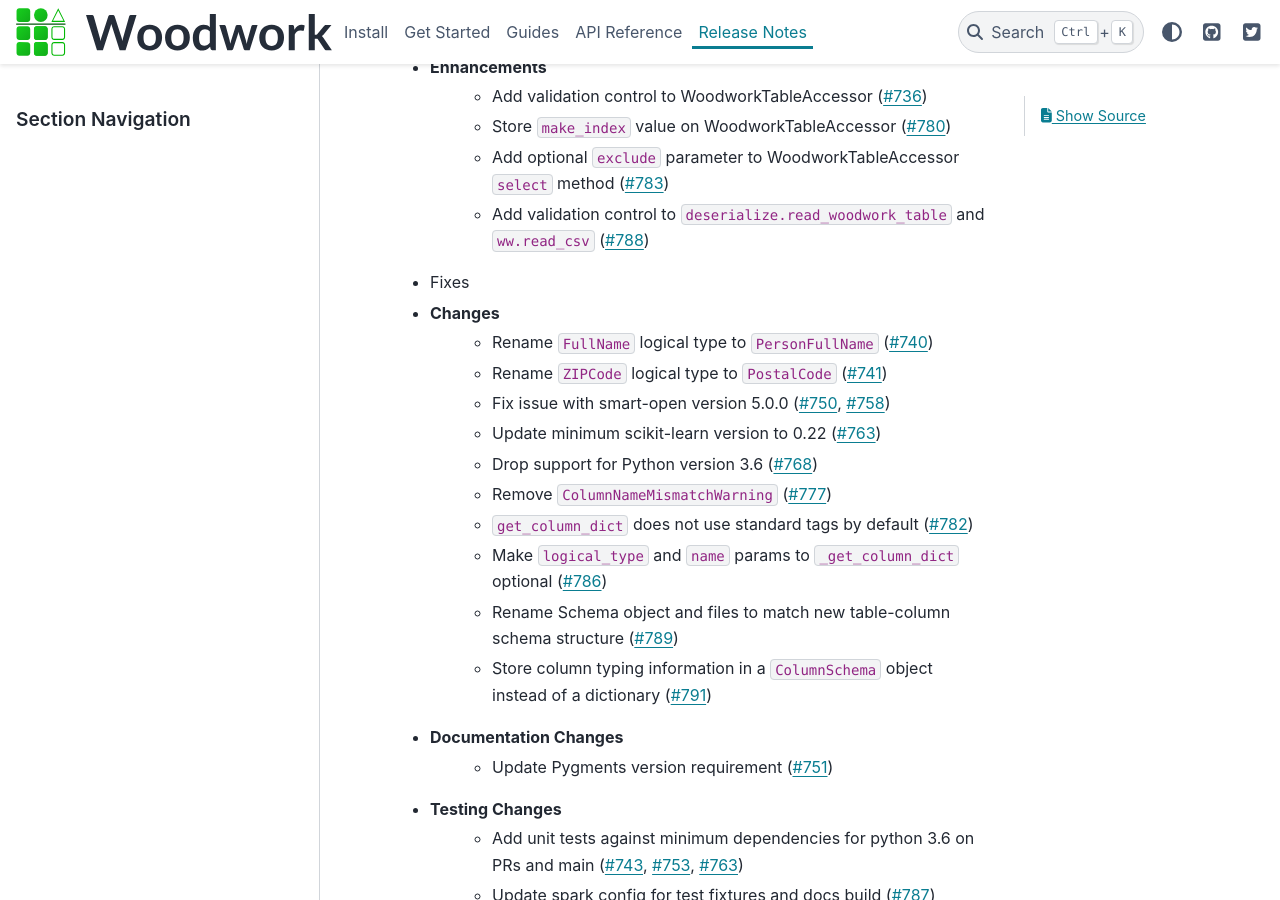
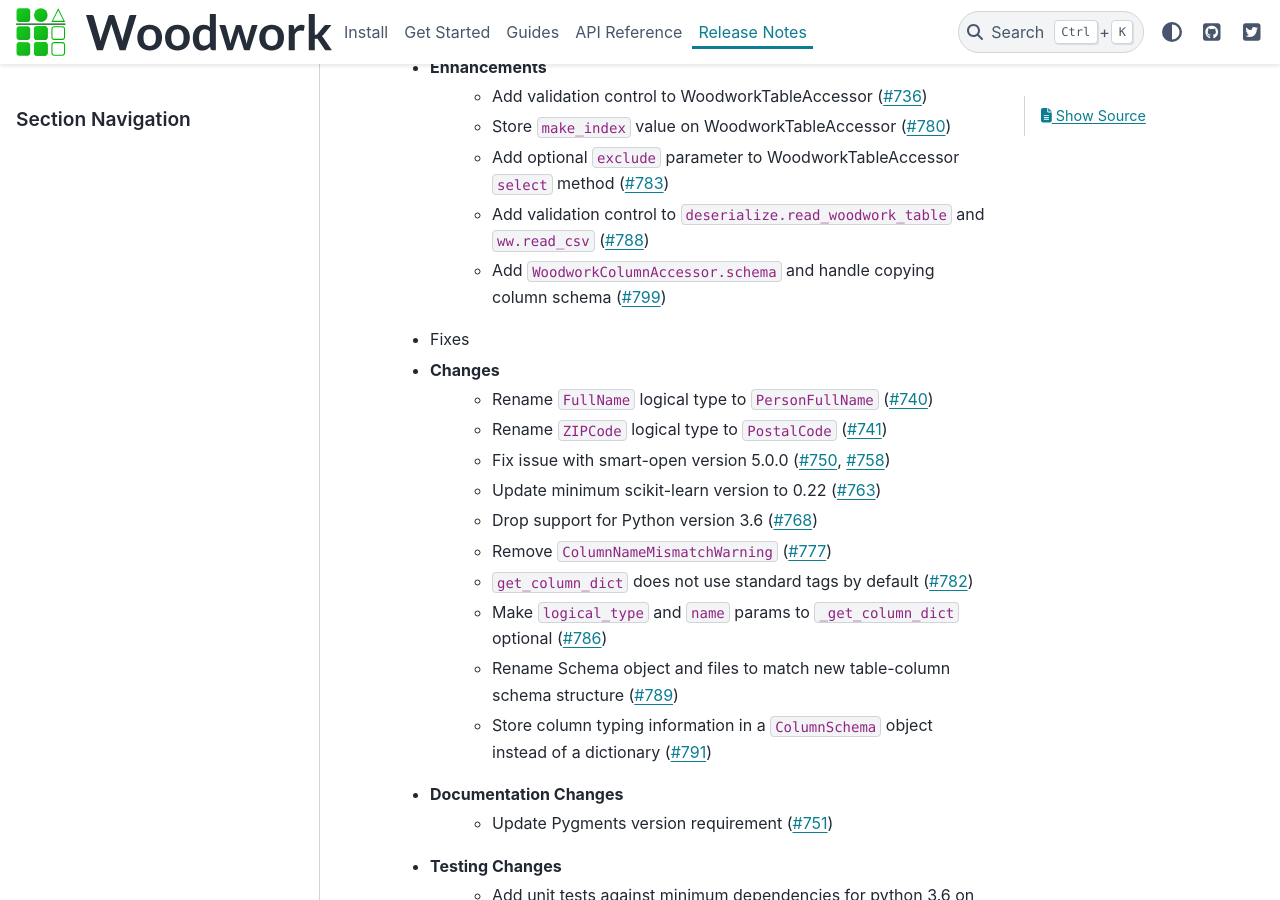
Before and after one commit to alteryx/woodwork, a Sphinx documentation site: the page built from docs/source/release_notes.rst, in a window 1280 px wide and 900 px high, scrolled down 317 px. Built offline with Sphinx 7.4.7 and the PyData theme 0.15.4, drawn with Linux system fonts in a browser that asks for light colours; comment, search, counter and statistics services are not loaded.

Commit message:
add release note

```diff
--- a/docs/source/release_notes.rst
+++ b/docs/source/release_notes.rst
@@ -11,6 +11,7 @@ Release Notes
         * Store ``make_index`` value on WoodworkTableAccessor (:pr:`780`)
         * Add optional ``exclude`` parameter to WoodworkTableAccessor ``select`` method (:pr:`783`)
         * Add validation control to ``deserialize.read_woodwork_table`` and ``ww.read_csv`` (:pr:`788`)
+        * Add ``WoodworkColumnAccessor.schema`` and handle copying column schema (:pr:`799`)
     * Fixes
     * Changes
         * Rename ``FullName`` logical type to ``PersonFullName`` (:pr:`740`)
```
